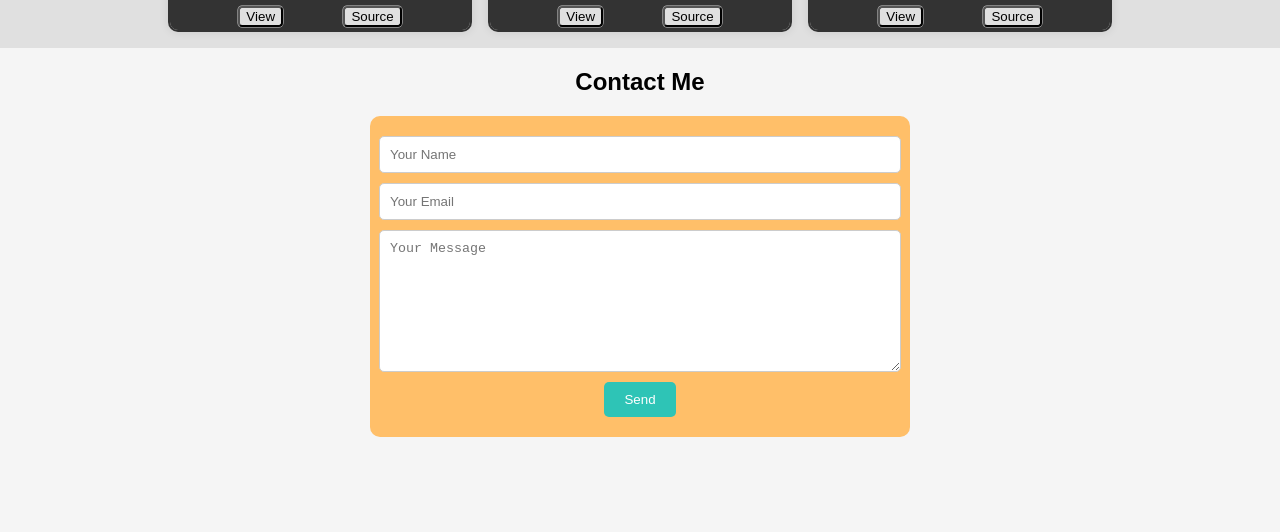
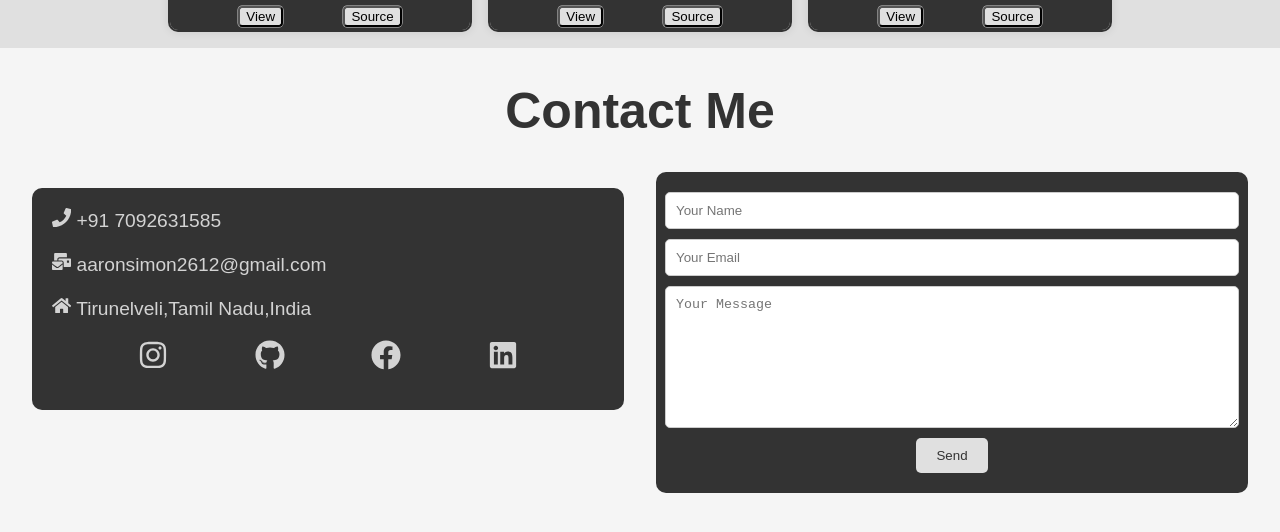
Before and after one commit to aarons2612/Portfolio, a React (Create React App) app: page / in a window 1280 px wide. Shown: the part 2156-2688 px from the top of the page. Built offline with nearby package versions, Linux system fonts and the light colour scheme.

Commit message:
Updated the code

```diff
--- a/src/components/Contact.css
+++ b/src/components/Contact.css
@@ -1,7 +1,41 @@
-/* src/components/ContactForm.css */
 .contact{
   width: 100%;
   height: 100vh;
+}
+
+h1 {
+  margin-bottom: 1rem;
+  text-align: center;
+  color: #333333; /* Dark grey */
+  font-size: 50px;
+}
+
+.contact-section{
+  display: grid;
+  grid-template-columns: repeat(2,1fr);
+  gap: 2rem;
+  margin: 2rem;
+}
+
+.Right-section ul{
+  background-color: #333333;
+  border-radius: 10px;
+  padding: 20px;
+
+}
+
+li{
+  list-style: none;
+  text-align: left;
+  color: #D3D3D3;
+  font-size: 1.2rem;
+  margin-bottom: 20px;
+}
+
+.social-icons{
+  font-size: 30px;
+  display: flex;
+  justify-content: space-evenly;
 }
 
 .contact-form {
@@ -9,18 +43,11 @@
     flex-direction: column;
     align-items: center;
     padding: 20px;
-    background-color: #ffbf69;
+    background-color: #333333;
     border-radius: 10px;
-    max-width: 500px;
     margin: 0 auto;
   }
 
-  .contact-form h2 {
-    margin-bottom: 20px;
-    font-size: 50px;
-    font-weight: 400;
-    color: #333333;
-  }
 
   .contact-form input {
     width: 100%;
@@ -41,13 +68,21 @@
 
   .contact-form button {
     padding: 10px 20px;
-    background-color: #2ec4b6;
+    background-color: #E0E0E0;
     border: none;
-    color: white;
+    color: #333333;
     border-radius: 5px;
     cursor: pointer;
   }
 
   .contact-form button:hover {
-    background-color: #cbf3f0;
+    background-color: #b1b3b2;
   }
+
+  @media screen and (max-width:740px) {
+    .contact-section{
+      display: flex;
+      flex-direction: column-reverse;
+    }
+
+  }
--- a/src/components/Contact.js
+++ b/src/components/Contact.js
@@ -2,6 +2,8 @@ import "./Contact.css"
 
 import React, { useState } from 'react';
 import emailjs from 'emailjs-com';
+import { FaFacebook, FaGithub, FaHome, FaInstagram, FaMailBulk, FaPhone } from 'react-icons/fa';
+import { FaLinkedin } from "react-icons/fa6";
 
 const Contact = () => {
   const [formData, setFormData] = useState({
@@ -39,7 +41,17 @@ const Contact = () => {
 
   return (
     <div className="contact fade-out" id="contact">
-      <h2>Contact Me</h2>
+      <h1>Contact Me</h1>
+      <div className="contact-section">
+      <div className="Right-section">
+        <ul className="contact-links">
+          <li><FaPhone/>  +91 7092631585</li>
+          <li><FaMailBulk/>  aaronsimon2612@gmail.com</li>
+          <li className="icons"><FaHome/>  Tirunelveli,Tamil Nadu,India</li>
+          <li className="social-icons"><FaInstagram/> <FaGithub/> <FaFacebook/> <FaLinkedin/> </li>
+        </ul>
+      </div>
+      <div className="Left-section">
       <form className="contact-form" onSubmit={handleSubmit}>
         <input
           type="text"
@@ -66,6 +78,8 @@ const Contact = () => {
         />
         <button type="submit">Send</button>
       </form>
+      </div>
+      </div>
     </div>
   );
 };
```
